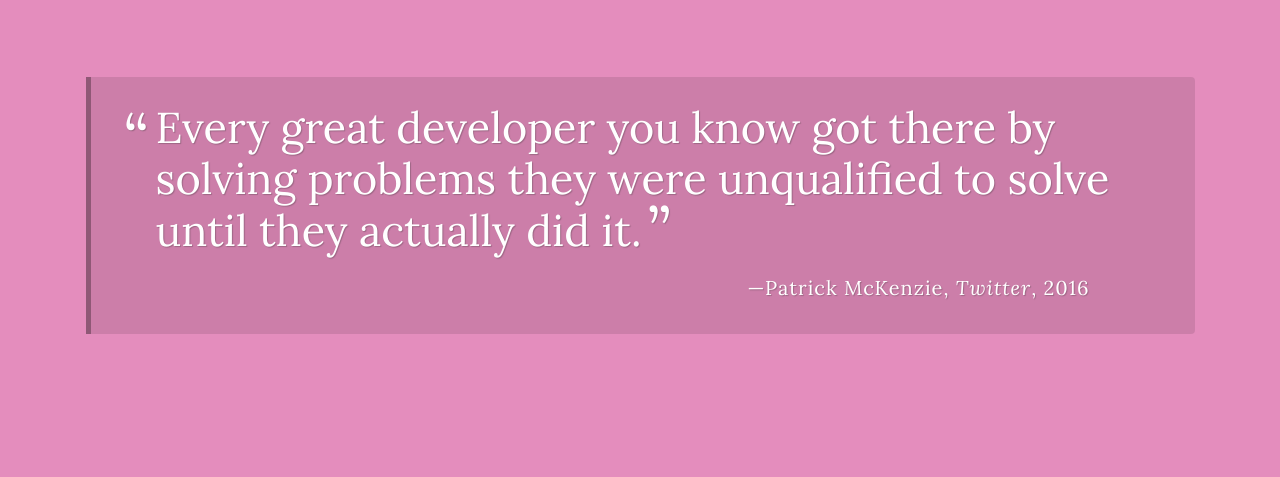
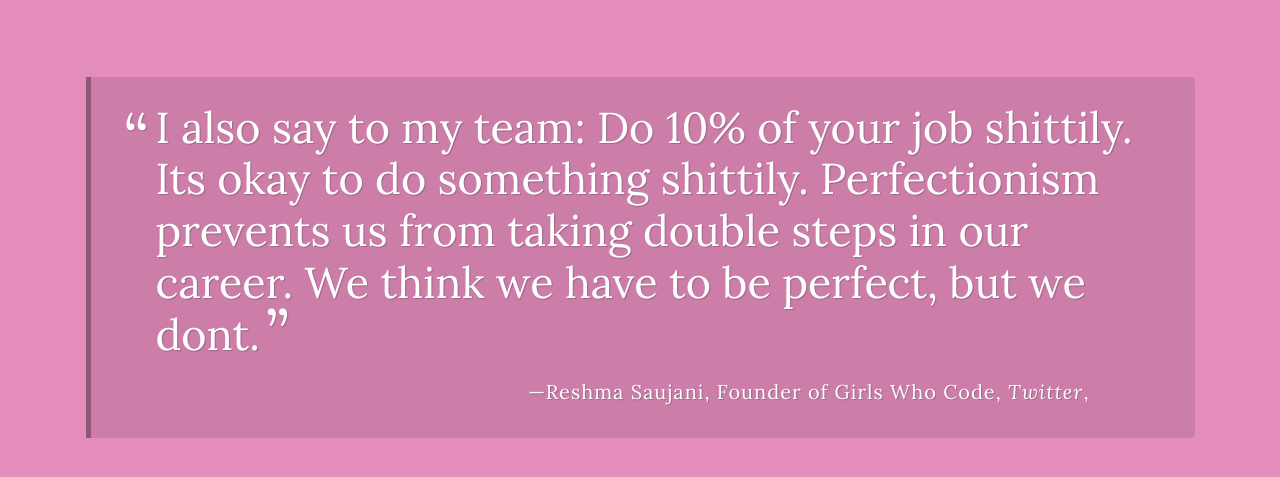
Before and after one commit to nicolecasares/random-quote-generator, a plain HTML site: page index.html in a window 1280 px wide. Shown: the part 143-620 px from the top of the page. Drawn offline with Linux system fonts and the light colour scheme.

Commit message:
created randomColor function

```diff
--- a/index.html
+++ b/index.html
@@ -16,8 +16,8 @@
 
     <div class="container">
       <div id="quote-box" class="quote-box">
-        <p class="quote">Every great developer you know got there by solving problems they were unqualified to solve until they actually did it.</p>
-        <p class="source">Patrick McKenzie<span class="citation">Twitter</span><span class="year">2016</span></p>
+        <p class="quote">I also say to my team: Do 10% of your job shittily. Its okay to do something shittily. Perfectionism prevents us from taking double steps in our career. We think we have to be perfect, but we dont.</p>
+        <p class="source">Reshma Saujani, Founder of Girls Who Code<span class="citation">Twitter</span><span class="year"></span></p>
       </div>
     </div>
 
```
